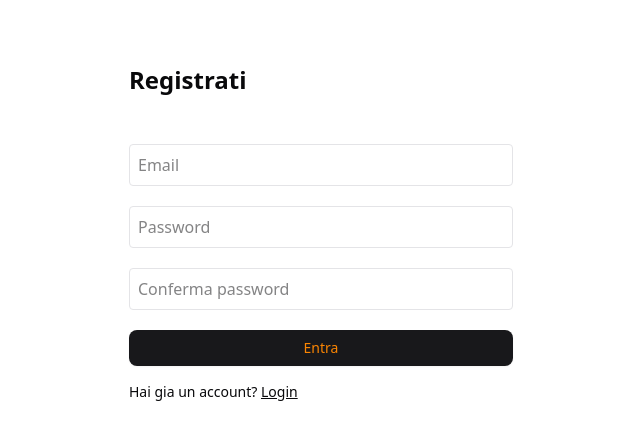
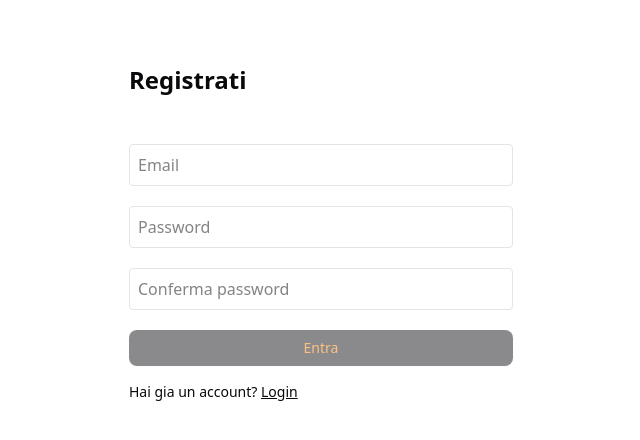
Before and after one commit to ionutbirlad/project-ktc, a Next.js app: page /register in a window 1280 px wide. Shown: the top 440 px of the page, without its empty margins (319-959 px from the left). Built offline with nearby package versions, Linux system fonts and the light colour scheme.

Commit message:
feat: disable submit if form is not valid

```diff
--- a/src/components/register/RegisterForm.tsx
+++ b/src/components/register/RegisterForm.tsx
@@ -12,11 +12,10 @@ import { zodToAuthErrorsSignUp } from "@/lib/validation/auth/helpers";
 
 const initialState: AuthState = { ok: true };
 
-function SubmitButton() {
+function SubmitButton({ isFormValid }: { isFormValid: boolean }) {
   const { pending } = useFormStatus();
-
   return (
-    <Button className="w-full" disabled={pending}>
+    <Button className="w-full" disabled={pending || !isFormValid}>
       {pending ? "Invio..." : "Entra"}
     </Button>
   );
@@ -36,6 +35,8 @@ export function RegisterForm() {
     password?: boolean;
     confirmPassword?: boolean;
   }>({});
+
+  const isFormValid = signUpSchema.safeParse(formValues).success;
 
   // ✅ Mostra errori server solo dopo submit fallita.
   // ✅ Non mostra MAI errori client finché il campo non è touched.
@@ -141,7 +142,7 @@ export function RegisterForm() {
           </p>
         )}
       </div>
-      <SubmitButton />
+      <SubmitButton isFormValid={isFormValid} />
     </form>
   );
 }
```
